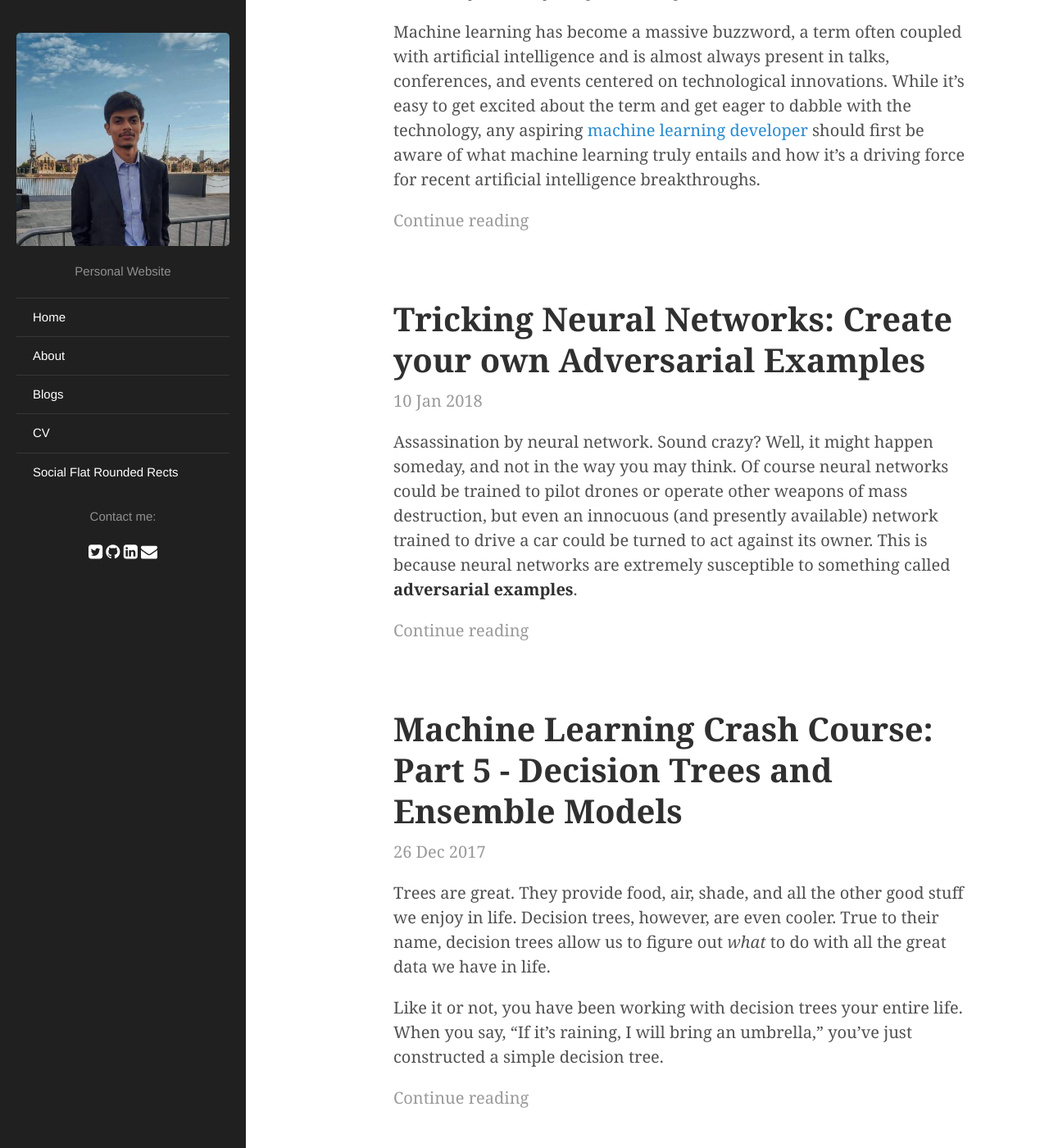
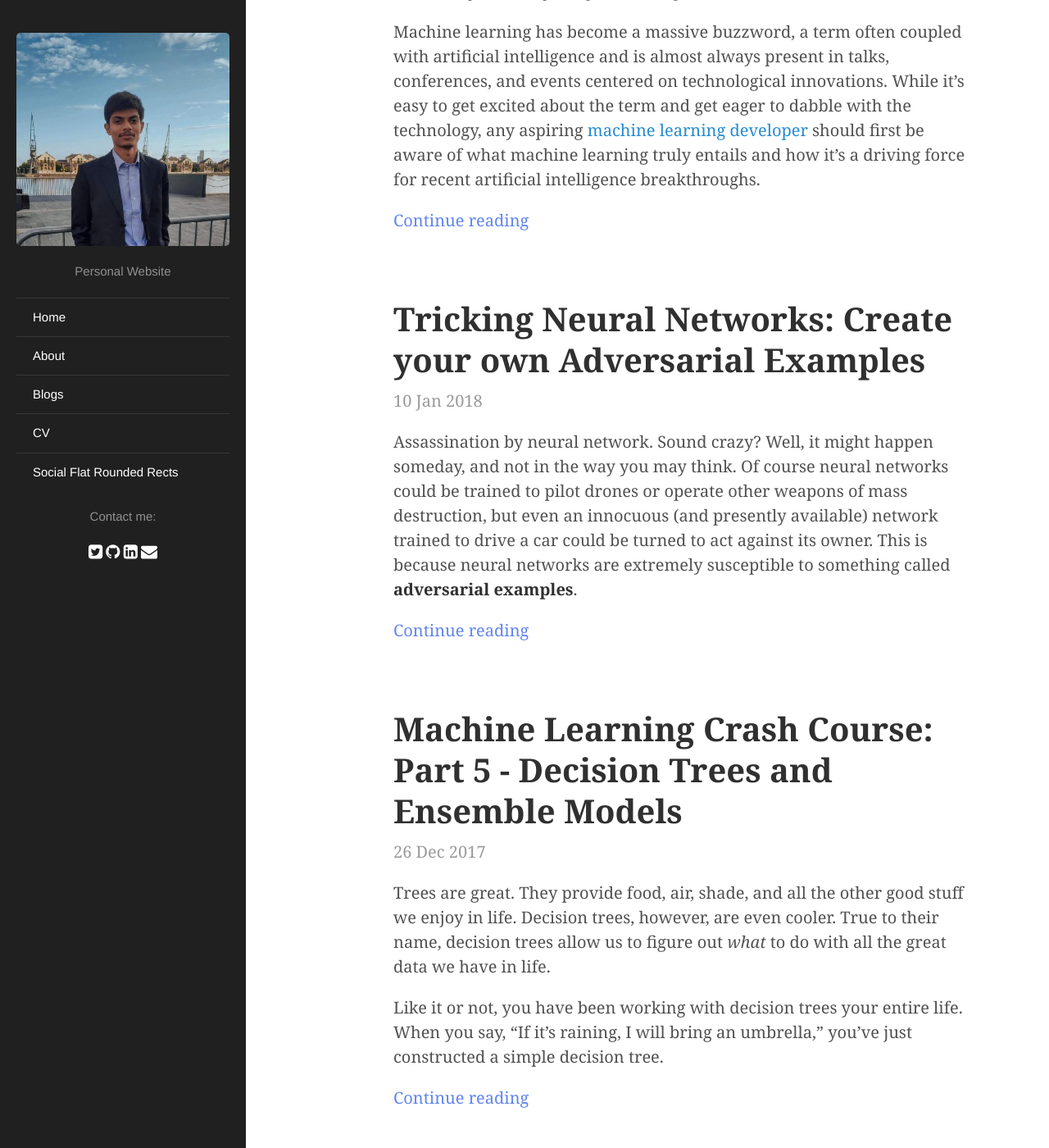
Before and after one commit to sharma-arpit/personal-website, a Jekyll site: the page built from index.html, in a window 1280 px wide and 1400 px high, scrolled down 296 px. Shown: the whole window at 82% size. Built offline with Jekyll 4.4.1, drawn with Linux system fonts in a browser that asks for light colours; nearby versions of some CDN libraries; library files that are not in the unit come from our copies; the list of posts is cut into pages by our own code.

Commit message:
color fixing

```diff
--- a/public/css/custom.css
+++ b/public/css/custom.css
@@ -1,7 +1,7 @@
 /* Excerpt Remainder */
 
 .exerpt-remainder a {
-  color: #9a9a9a;
+  color: #6084f0;
   margin-top: 0;
 }
 
```
